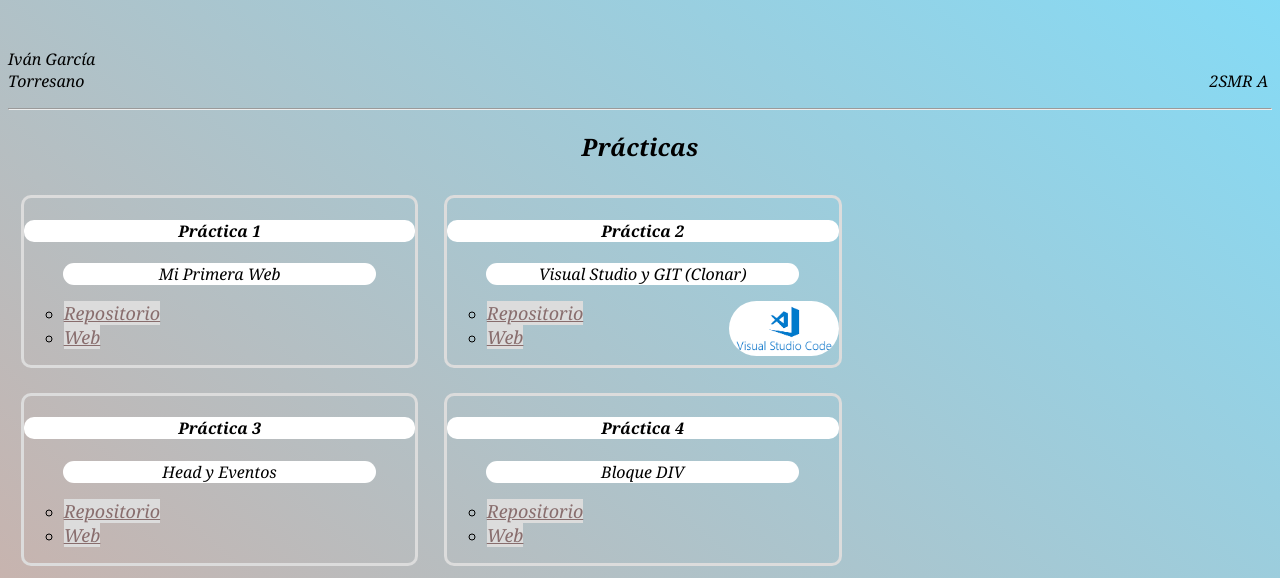
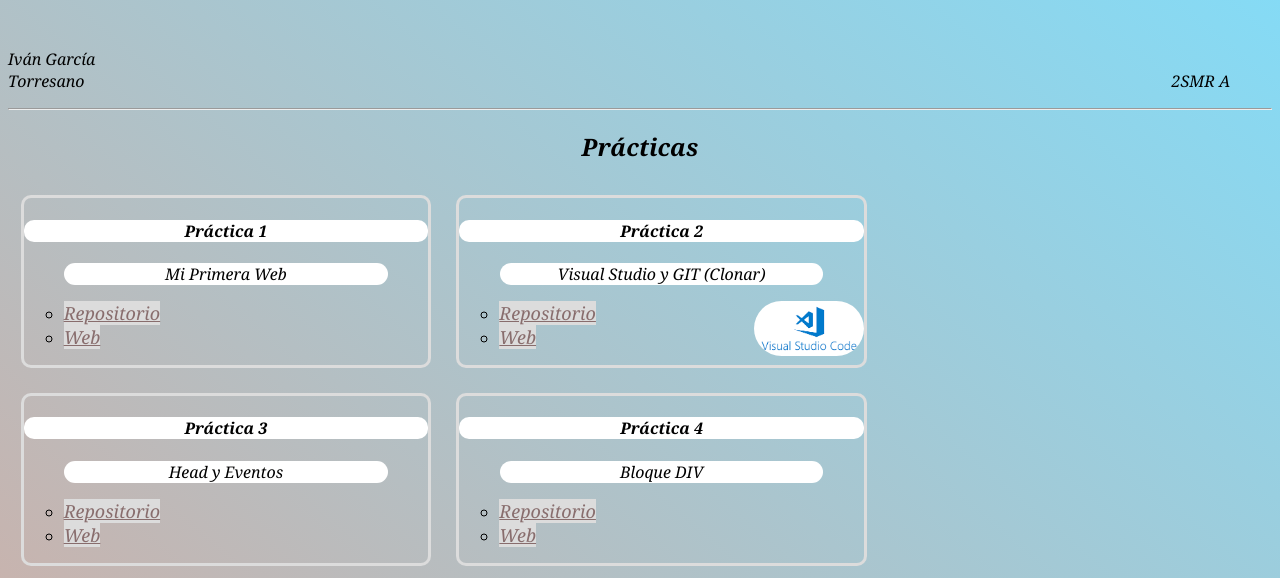
Before and after one commit to NaviGracia/portfolio, a plain HTML site: page index.html in a window 1280 px wide. Shown: the part 222-800 px from the top of the page. Drawn offline with Linux system fonts and the light colour scheme.

Commit message:
Update style.css

```diff
--- a/style.css
+++ b/style.css
@@ -15,7 +15,7 @@ header{
 .container_practicas div{
     border: 3px solid gainsboro;
     border-radius: 10px;
-    width: 31%;
+    width: 32%;
     margin: 1%;
     float: left;
 }
@@ -83,7 +83,7 @@ footer{
 
 span.cabecera{
     position: relative;
-    margin-left: 89%;
+    margin-left: 86%;
 }
 
 img.vcf{
```
